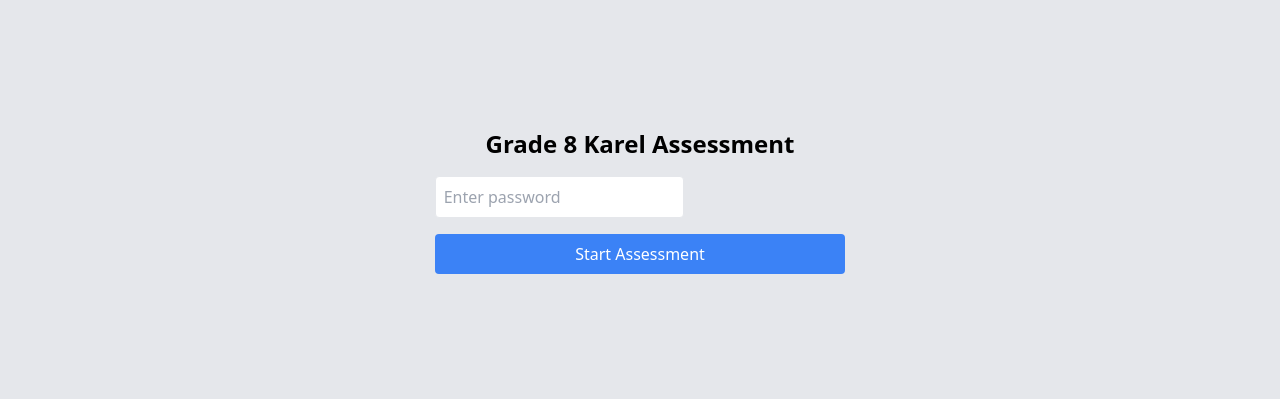
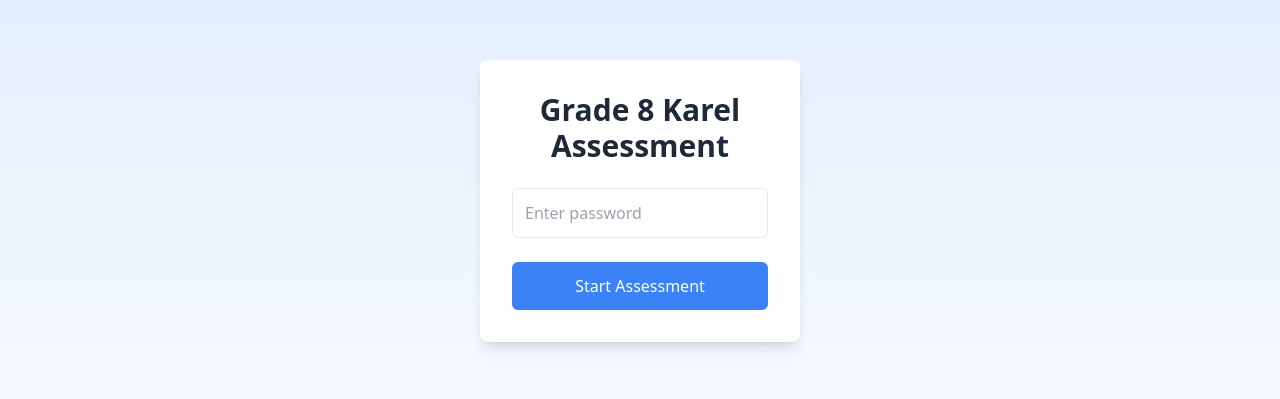
Before and after one commit to sjmc-IT-assessments/gr8-karel, a Next.js app: page /gr8-karel/ in a window 1280 px wide. Shown: the part 199-598 px from the top of the page. Built offline with nearby package versions, Linux system fonts and the light colour scheme.

Commit message:
updateindex

```diff
--- a/src/pages/index.tsx
+++ b/src/pages/index.tsx
@@ -15,17 +15,17 @@ export default function Home() {
     }
 
     return (
-        <div className="min-h-screen bg-gray-200 flex items-center justify-center">
-            <form onSubmit={checkPassword} className="space-y-4">
-                <h1 className="text-2xl font-bold text-center">Grade 8 Karel Assessment</h1>
+        <div className="min-h-screen bg-gradient-to-b from-blue-100 to-white flex items-center justify-center">
+            <form onSubmit={checkPassword} className="bg-white p-8 rounded-lg shadow-lg space-y-6 w-80">
+                <h1 className="text-3xl font-bold text-center text-gray-800">Grade 8 Karel Assessment</h1>
                 <input
                     type="password"
                     value={password}
                     onChange={(e) => setPassword(e.target.value)}
-                    className="border p-2 rounded"
+                    className="w-full border p-3 rounded-md focus:ring-2 focus:ring-blue-500 outline-none"
                     placeholder="Enter password"
                 />
-                <button type="submit" className="w-full bg-blue-500 text-white px-4 py-2 rounded">
+                <button type="submit" className="w-full bg-blue-500 hover:bg-blue-600 text-white p-3 rounded-md transition-colors">
                     Start Assessment
                 </button>
             </form>
```
